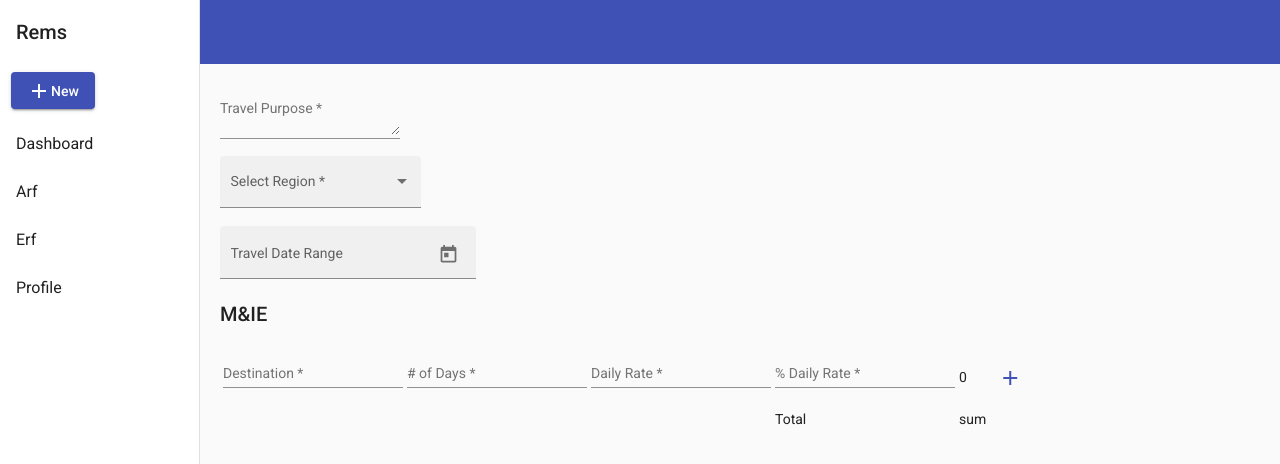
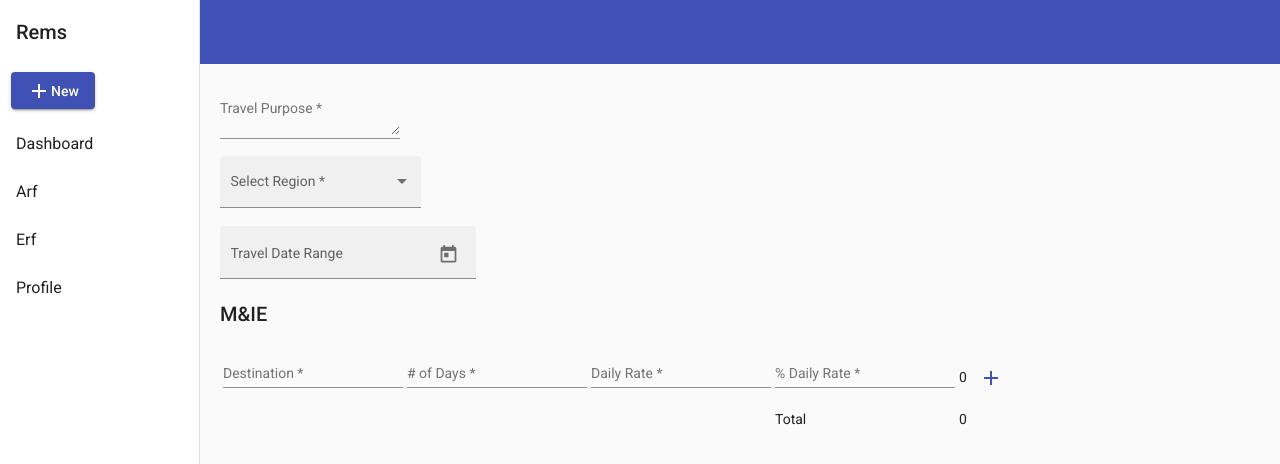
Before and after one commit to v4mpc/rems, an Angular app in the folder frontend/: page /arfs-create in a window 1280 px wide. Shown: the top 464 px of the page. Built offline with nearby package versions, Linux system fonts and the light colour scheme.

Commit message:
added messum function

```diff
--- a/frontend/src/app/pages/arf-create/arf-create.component.html
+++ b/frontend/src/app/pages/arf-create/arf-create.component.html
@@ -98,7 +98,7 @@
                     <td></td>
 
                     <td>Total</td>
-                    <td>sum</td>
+                    <td>{{mesSum()|number}}</td>
                     <td></td>
                     <td></td>
                 </tr>
--- a/frontend/src/app/pages/arf-create/arf-create.component.ts
+++ b/frontend/src/app/pages/arf-create/arf-create.component.ts
@@ -125,6 +125,8 @@ export class ArfCreateComponent implements OnInit {
     }
     this.addMe(me3)
 
+    console.log(this.mes)
+
   }
 
 
@@ -154,6 +156,14 @@ export class ArfCreateComponent implements OnInit {
 
   mesSum() {
 
+    let sum = 0
+    this.mes.value.forEach(me => {
+      sum += ((me.rate * me.days * me.pRate) / 100)
+    });
+
+    return sum
+
+
 
   }
 
```
